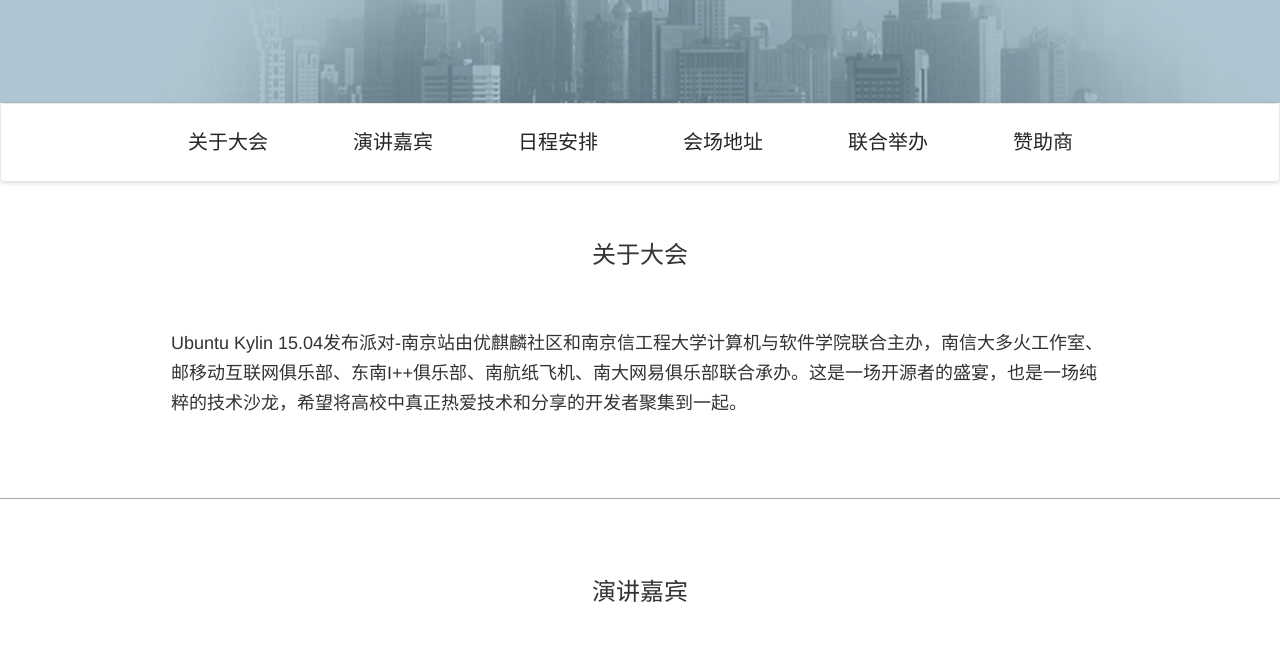
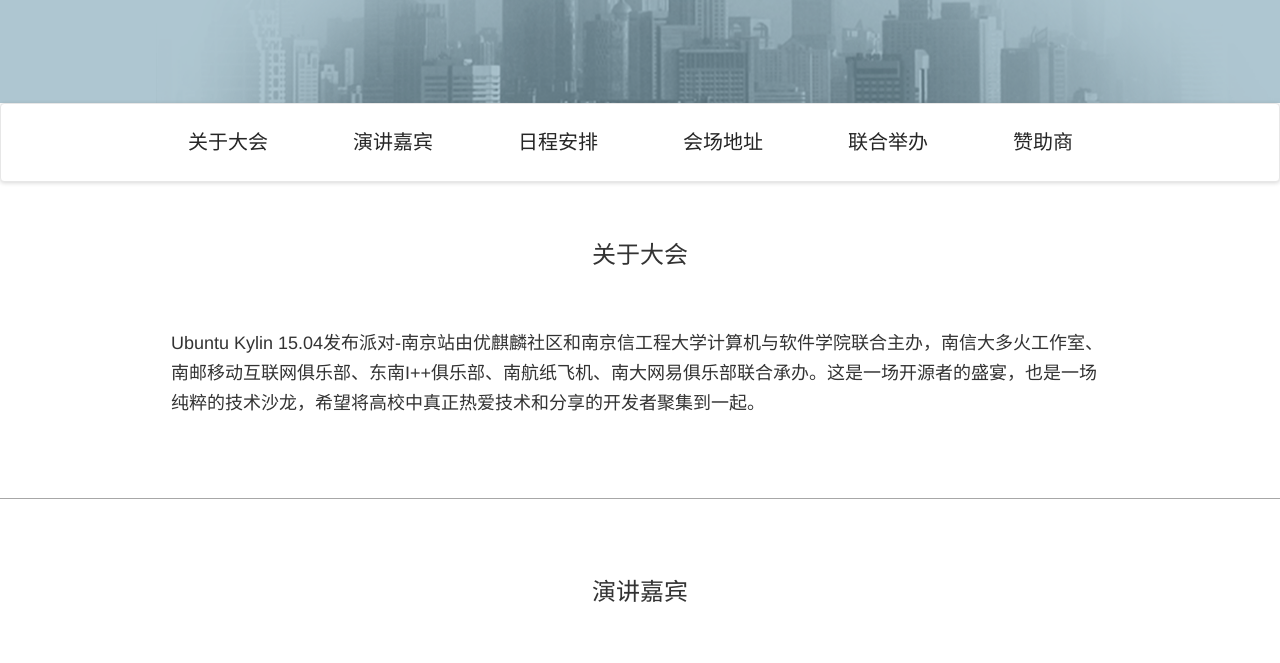
Before and after one commit to DuoHuo/Ubuntu_Kylin_party, a plain HTML site: page index.html in a window 1280 px wide. Shown: the part 402-1065 px from the top of the page. Drawn offline with Linux system fonts and the light colour scheme; files that its build step writes are made by us from their sources; a script that the page names is missing.

Commit message:
modify index.html

```diff
--- a/index.html
+++ b/index.html
@@ -55,7 +55,7 @@
         <div class="container">
             <div class="row">
                 <h3 class="text-center marginBot-60 marginTop-60">关于大会</h3>
-                <p class="text-left center-block marginBot-80 width-938">Ubuntu Kylin 15.04发布派对-南京站由优麒麟社区和南京信工程大学计算机与软件学院联合主办，南信大多火工作室、邮移动互联网俱乐部、东南I++俱乐部、南航纸飞机、南大网易俱乐部联合承办。这是一场开源者的盛宴，也是一场纯粹的技术沙龙，希望将高校中真正热爱技术和分享的开发者聚集到一起。</p>
+                <p class="text-left center-block marginBot-80 width-938">Ubuntu Kylin 15.04发布派对-南京站由优麒麟社区和南京信工程大学计算机与软件学院联合主办，南信大多火工作室、南邮移动互联网俱乐部、东南I++俱乐部、南航纸飞机、南大网易俱乐部联合承办。这是一场开源者的盛宴，也是一场纯粹的技术沙龙，希望将高校中真正热爱技术和分享的开发者聚集到一起。</p>
             </div>
         </div>
     </section>
```
